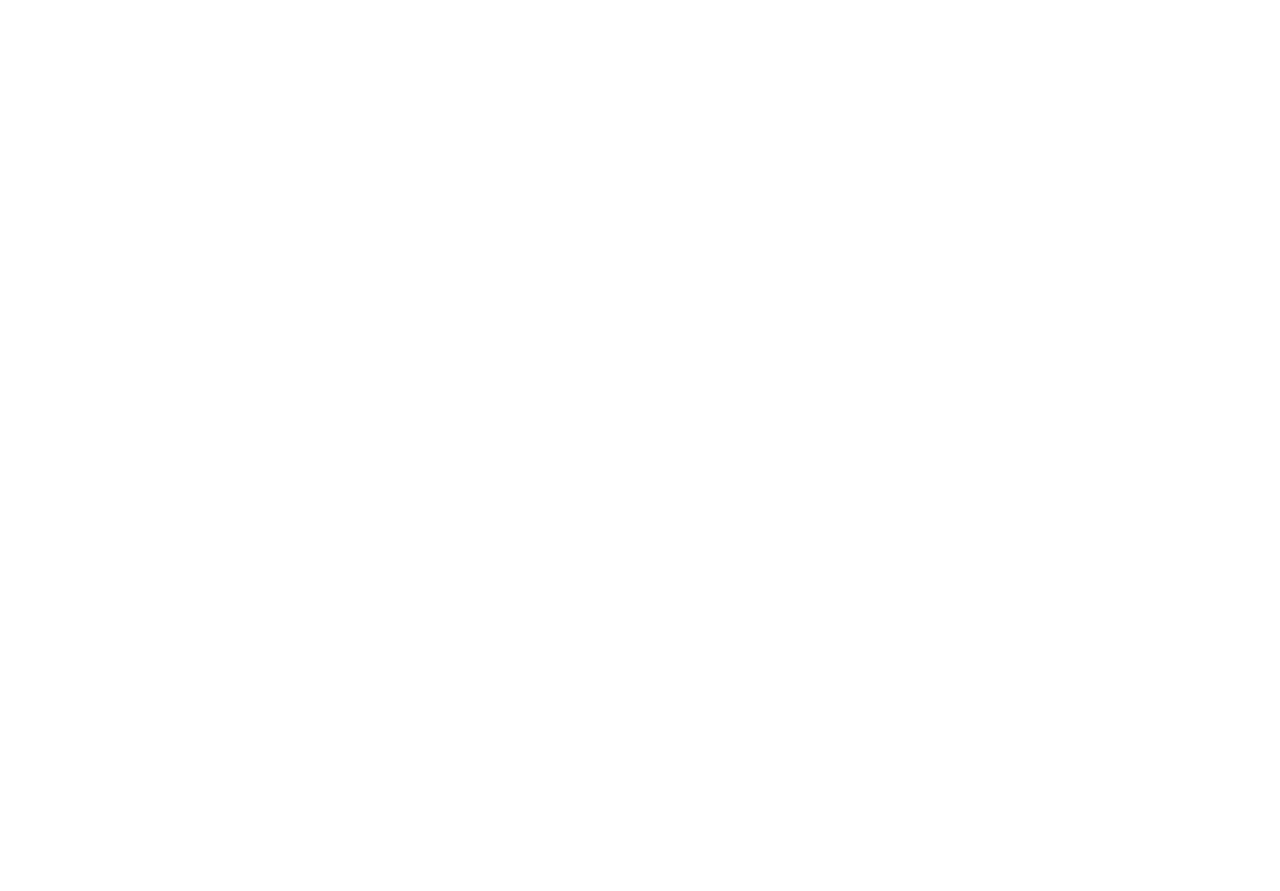
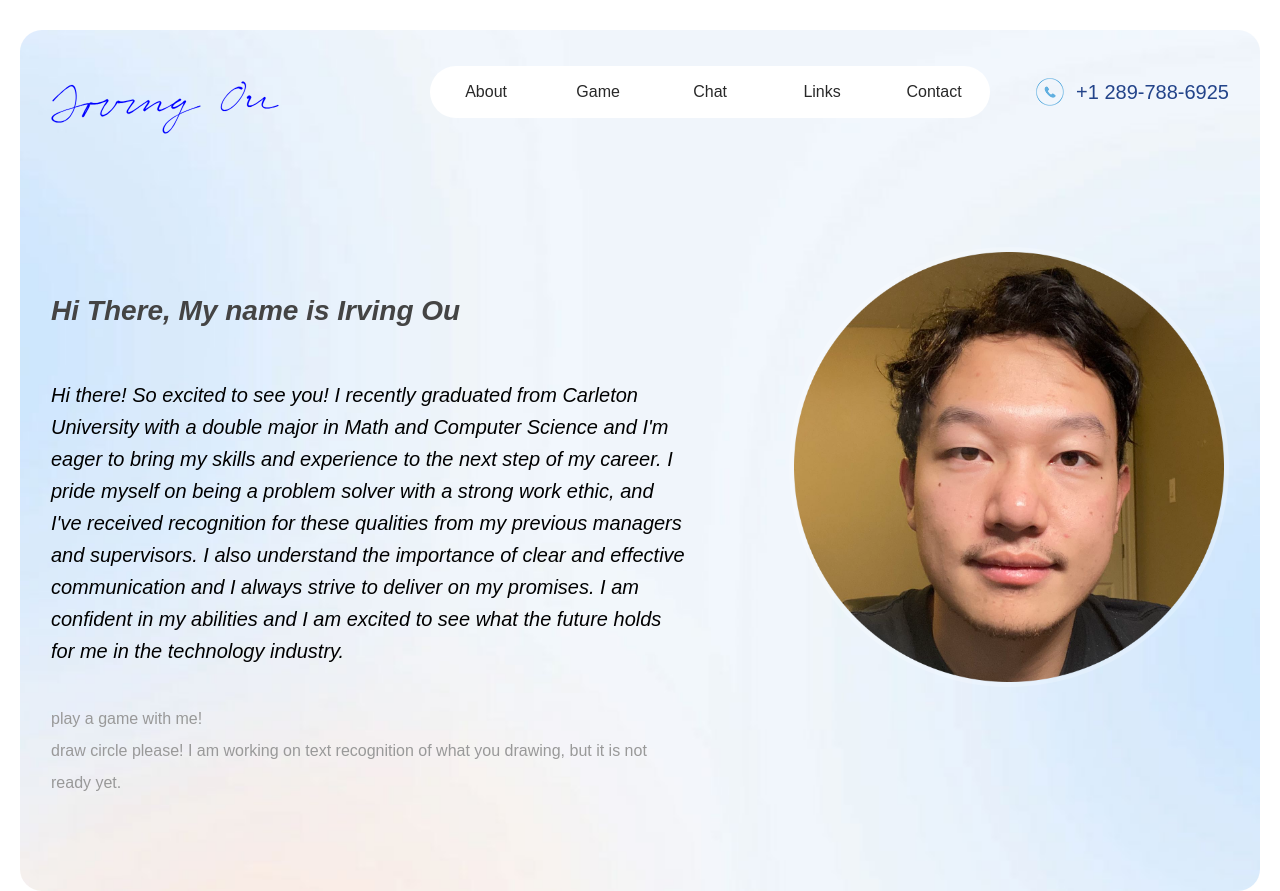
Before and after one commit to Irvingouj/my-website, a React (Create React App) app: page /About in a window 1280 px wide. Before the commit this address had no page. Before the commit the page ends 800 px from the top, so only its background shows below. Built offline with nearby package versions, Linux system fonts and the light colour scheme.

Commit message:
Finished

```diff
--- a/package.json
+++ b/package.json
@@ -19,6 +19,7 @@
     "react-dom": "^17.0.2",
     "react-markdown": "^8.0.4",
     "react-router-dom": "^6.4.2",
+    "react-router-hash-link": "^2.4.3",
     "react-scripts": "5.0.0",
     "wasm-editor": "file:pkg",
     "web-vitals": "^2.1.4"
@@ -51,6 +52,7 @@
     ]
   },
   "devDependencies": {
-    "@types/react-dom": "^18.0.10"
+    "@types/react-dom": "^18.0.10",
+    "@types/react-router-hash-link": "^2.4.5"
   }
 }
--- a/src/App.tsx
+++ b/src/App.tsx
@@ -1,4 +1,4 @@
-import React from 'react';
+import React, { useEffect } from 'react';
 import About from './components/about/about';
 import './styles.css'
 import './public.css'
@@ -8,18 +8,20 @@
 import Contacts from './components/contacts/contacts';
 import GameIntro from './components/gameIntro/gameIntro';
 import Chatbox from './components/chatbox/chatbox';
+import { Route, Routes } from 'react-router-dom';
 
 function App() {
   return (
-    <div className="App">
+    <div className="App" style={{scrollBehavior:"smooth"}}>
       <About />
       <GameWrapper/>
       {/* <PhotoWall/> */}
-      <Chatbox/>
-      <LinksWrapper/>
+      <Chatbox />
+      <LinksWrapper />
 
       {/* <GameIntro/> */}
-      <Contacts/>
+      <Contacts />
+
     </div>
   );
 }
--- a/src/components/LinksWrapper/LinksWrapper.tsx
+++ b/src/components/LinksWrapper/LinksWrapper.tsx
@@ -5,7 +5,7 @@
 const LinksWrapper: FC<LinksWrapperProps> = () => {
 
 	return (
-		<div>
+		<div id="Links">
 
 			<div className="w ww zuopin">
 				<ul>
--- a/src/components/chatbox/chatbox.tsx
+++ b/src/components/chatbox/chatbox.tsx
@@ -65,7 +65,7 @@
 
 
   return (
-    <div className="zuopin2">
+    <div className="zuopin2" id="Chat">
       <div className="w ww">
         <div className="chatarea">
           <div className="chatbox" ref={chatboxRef}>
--- a/src/components/contacts/contacts.tsx
+++ b/src/components/contacts/contacts.tsx
@@ -1,11 +1,12 @@
 import React, { FC } from 'react';
 import { GetText } from '../../utils/TextSource';
+import { smoothScroll } from '../topBar/topBar';
 import styles from './contacts.module.css';
 
 interface ContactsProps { }
 
 const Contacts: FC<ContactsProps> = () => (
-	<div className="w footer">
+	<div className="w footer" id="Contact">
 		<div className="fot_1">
 			<p><img src="15.png" />{GetText.email()}</p>
 			<div>
@@ -27,7 +28,11 @@
 		</div>
 		<div className="fot_3">
 			<p>Quick navigation</p>
-			<div><a href="#">About</a><a href="#">Photo</a><a href="#">Game</a><a href="#">Contact</a></div>
+			<div>
+				<a href="#" onClick={smoothScroll}>About</a>
+				<a href="#Game" onClick={smoothScroll}>Game</a>
+				<a href="#Chat" onClick={smoothScroll}>Chat</a>
+				</div>
 		</div>
 	</div>
 );
--- a/src/components/gameWrapper/gameWrapper.tsx
+++ b/src/components/gameWrapper/gameWrapper.tsx
@@ -5,7 +5,7 @@
 interface GameWrapperProps {}
 
 const GameWrapper: FC<GameWrapperProps> = () => (
-  <div className="jl_img">
+  <div className="jl_img" id="Game">
     <Game />
   </div>
 );
--- a/src/components/topBar/topBar.module.css
+++ b/src/components/topBar/topBar.css
@@ -9,3 +9,7 @@
 .intro_top{
     float:left; margin-left:.1rem; line-height:.24rem; font-size:.12rem;
 }
+
+.menu li a:hover{
+    color:#FFFFFF; background:#87cefa;
+}
--- a/src/components/topBar/topBar.tsx
+++ b/src/components/topBar/topBar.tsx
@@ -1,10 +1,27 @@
 import React, { FC } from 'react';
+import { Link } from 'react-router-dom';
 import { GetText } from '../../utils/TextSource';
-import styles from './topBar.module.css';
+import './topBar.css';
 
-interface TopBarProps {}
 
-const TopBar: FC<TopBarProps> = () => (
+interface TopBarProps { }
+export const smoothScroll = (e: React.MouseEvent<HTMLAnchorElement, MouseEvent>) => {
+	e.preventDefault();
+	const target = e.currentTarget.getAttribute('href');
+	if (target) {
+		const targetElement = document.querySelector(target);
+		if (targetElement) {
+			targetElement.scrollIntoView({ behavior: 'smooth' });
+		}
+	}
+};
+
+const TopBar: FC<TopBarProps> = () => {
+
+
+
+
+	return (
 		<div className="w indtop">
 			<div className="fl logo"><img src="irving-ou.svg" /></div>
 			<div className="pc_fr tel"><img src="01.png" />{GetText.phone()}</div>
@@ -13,17 +30,18 @@
 				<nav className="nav">
 					<div className="nav__list">
 						<ul className="cd-accordion-menu animated">
-						<li className="on"><a href="#">Home</a></li>
 							<li><a href="#">About</a></li>
-						<li><a href="#">Photo</a></li>
-						<li><a href="#">Game</a></li>
-						<li><a href="#">Contact</a></li>
+							<li><a href="#Game" onClick={smoothScroll}>Game</a></li>
+							<li><a href="#Chat" onClick={smoothScroll}>Chat</a></li>
+							<li><a href="#Links" onClick={smoothScroll}>Links</a></li>
+							<li><a href="#Contact" onClick={smoothScroll}>Contact</a></li>
 						</ul>
 					</div>
 				</nav>
 			</div>
 			<div className="clear"></div>
 		</div>
-);
+	)
+};
 
 export default TopBar;
--- a/src/index.tsx
+++ b/src/index.tsx
@@ -5,6 +5,11 @@
 import reportWebVitals from "./reportWebVitals";
 import { BrowserRouter, Route, Routes } from "react-router-dom";
 import CanvasDrawer from "./components/CanvasDrawer/CanvasDrawer";
+import About from "./components/about/about";
+import GameWrapper from "./components/gameWrapper/gameWrapper";
+import Chatbox from "./components/chatbox/chatbox";
+import Contacts from "./components/contacts/contacts";
+import LinksWrapper from "./components/LinksWrapper/LinksWrapper";
 const DrawGraph = React.lazy(() => import("./pages/DrawGraph/DrawGraph"));
 
 ReactDOM.render(
@@ -18,8 +23,16 @@
           </React.Suspense>
         } />
         <Route path="/CanvasDrawer" element={<CanvasDrawer/>}/>
+
+        <Route path="About" element={<About />} />
+        <Route path="Game" element={<GameWrapper />} />
+        <Route path="Chat" element={<Chatbox />} />
+        <Route path="Links" element={<LinksWrapper />} />
+        <Route path="Contact" element={<Contacts />} />
+
       </Routes>
     </BrowserRouter>
+
   </React.StrictMode>,
   document.getElementById("root")
 );
--- a/src/styles.css
+++ b/src/styles.css
@@ -27,7 +27,13 @@
 .indtop .menu{background:#FFFFFF; height:.26rem; border-radius:.13rem; padding:.02rem 0; margin-right:.23rem;}
 .indtop .menu li{float:left; margin:0 .02rem;}
 .indtop .menu li a{display:block; font-size:.08rem; color:#282828; height:.22rem; line-height:.22rem; border-radius:.11rem; width:.52rem; text-align:center;}
-.indtop .menu li.on a,.indtop .menu li a:hover{color:#FFFFFF; background:#87cefa;}
+
+.indtop .menu li.on a,
+.indtop .menu li a:hover
+.indtop .menu li a:active{
+    color:#FFFFFF; background:#87cefa;
+}
+
 .photo ul li:nth-child(3n+1){margin-left:0;}
 .zuopin ul li .txt a:hover{background:#FFFFFF; color:#23448a;}
 .zuopin ul li:hover .img a img{transform:scale(1.15,1.15);}
```
Also changed, not shown: 1 other file (tests, documents, lock files or other folders). Lines whose indentation alone changed are shown as unchanged.
